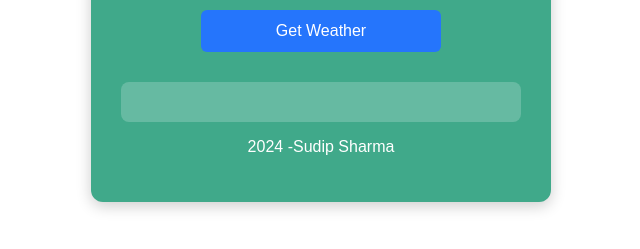
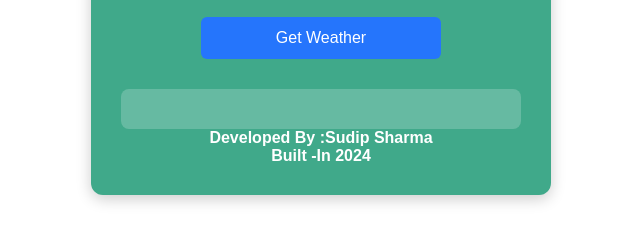
Before and after one commit to sudipsharma826/js_bootCamp, a plain HTML site: page Wheather App/index.html in a window 1280 px wide. Shown: the part 379-628 px from the top of the page, without its empty margins (319-959 px from the left). Drawn offline with Linux system fonts and the light colour scheme.

Commit message:
Developer By Text Added

```diff
--- a/Wheather App/index.html
+++ b/Wheather App/index.html
@@ -13,7 +13,7 @@
     <input type="text" id="cityInput" placeholder="Enter city name">
     <button id="getWeatherBtn">Get Weather</button>
     <div id="weatherDisplay" class="weather-info"></div>
-    <p>2024 -Sudip Sharma</p>
+    <strong>Developed By :Sudip Sharma <br>Built -In 2024</strong>
   </div>
   <script type="module" src="app.js"></script>
 </body>
```
